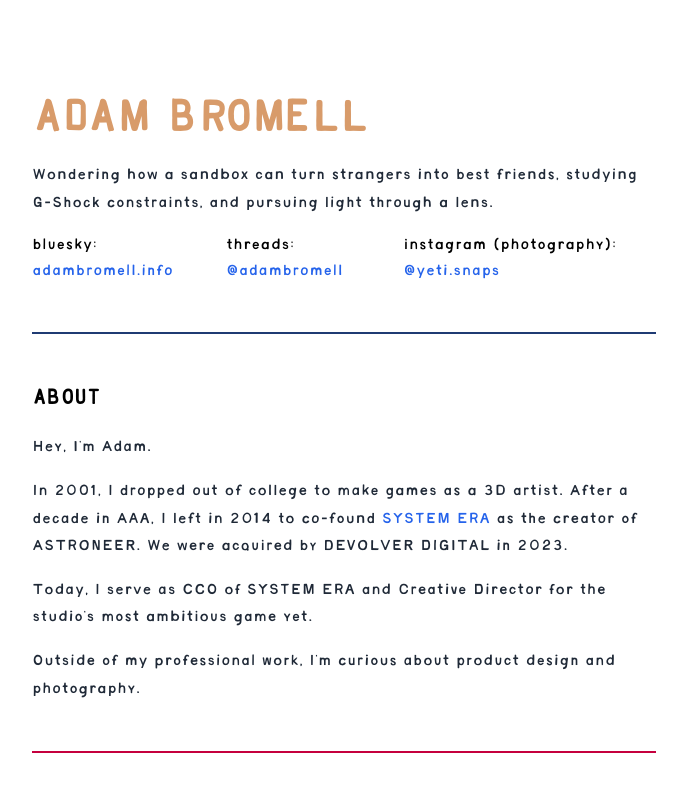
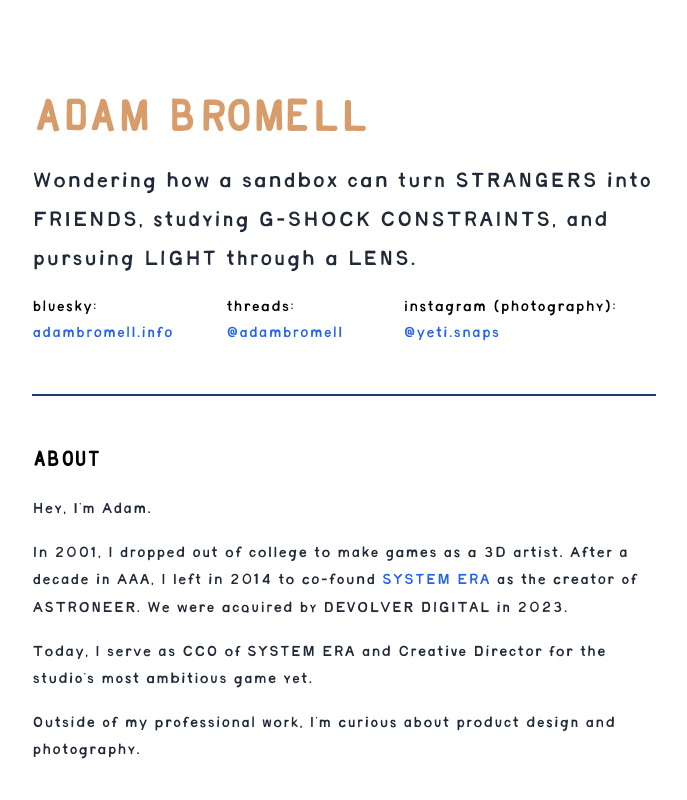
Before and after one commit to XYZCHiiLD/adambromell-site, a Next.js app: page / in a window 1280 px wide. Shown: the top 800 px of the page, without its empty margins (296-983 px from the left). Built offline with nearby package versions, Linux system fonts and the light colour scheme.

Commit message:
Add files via upload

```diff
--- a/src/app/page.js
+++ b/src/app/page.js
@@ -31,7 +31,7 @@ export default function Home() {
 
         {/* Tagline */}
         <section className="mb-12">
-          <p className="text-gray-800 leading-relaxed mb-4">Wondering how a sandbox can turn strangers into best friends, studying G-Shock constraints, and pursuing light through a lens.</p>
+          <p className="text-gray-800 leading-relaxed mb-4" style={{ fontSize: '24px' }}>Wondering how a sandbox can turn STRANGERS into FRIENDS, studying G-SHOCK CONSTRAINTS, and pursuing LIGHT through a LENS.</p>
           <div className="flex gap-6">
             <p>
               bluesky: <a
```
